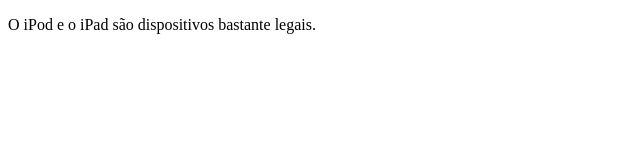
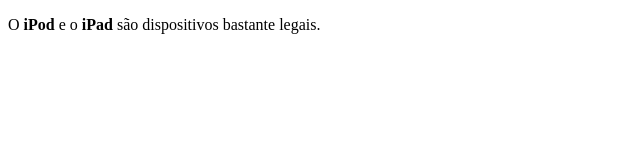
Before and after one commit to caojcarlos/curso_web_designer, a plain HTML site: page unidade05/exercicio07/uso_tag_bold.html in a window 1280 px wide. Shown: the full height of the page, 0-640 px from the left. Drawn offline with Linux system fonts and the light colour scheme.

Commit message:
trabalhando com a marcação <b> no html5

```diff
--- a/unidade05/exercicio07/uso_tag_bold.html
+++ b/unidade05/exercicio07/uso_tag_bold.html
@@ -7,7 +7,7 @@
     </head>
 
     <body>
-		<p>O iPod e o iPad são dispositivos bastante legais.</p>
+		<p>O <b>iPod</b> e o <b>iPad</b> são dispositivos bastante legais.</p>
     </body>
 
 </html>
```
